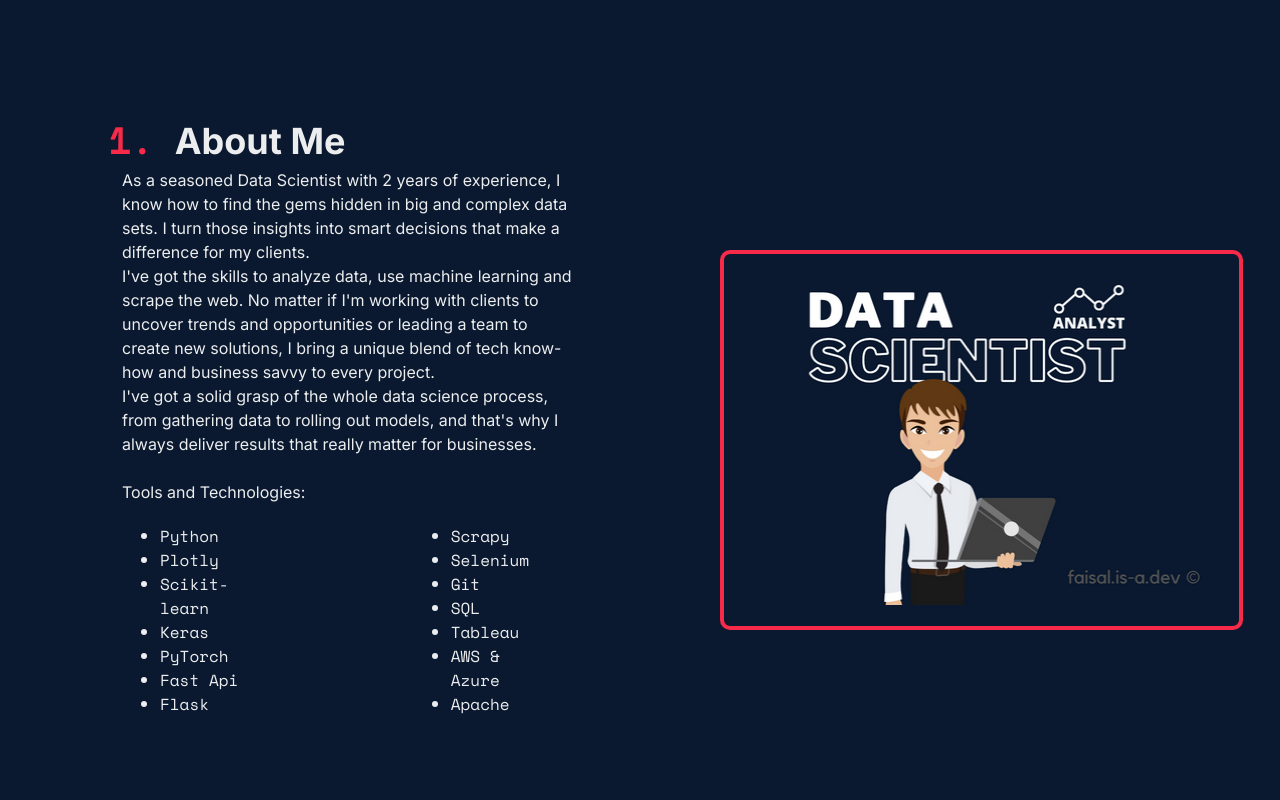
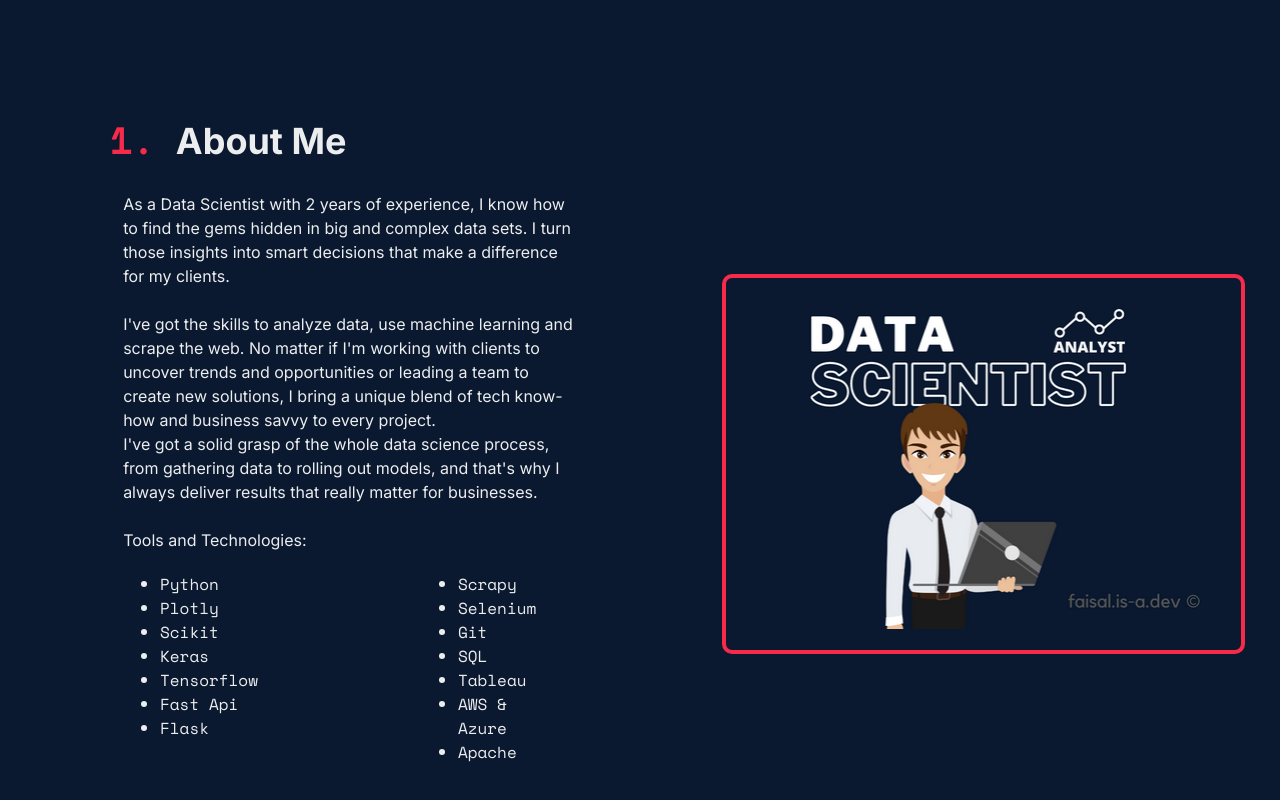
Before and after one commit to faisal-fida/faisal-fida.github.io, a Next.js app: page / in a window 1280 px wide. Shown: the part 810-1610 px from the top of the page. Built offline with nearby package versions, Linux system fonts and the light colour scheme.

Commit message:
Update About.tsx

```diff
--- a/src/components/About.tsx
+++ b/src/components/About.tsx
@@ -19,18 +19,18 @@ export const About = () => {
 						About Me
 					</Text>
 					<Text fontSize={{ base: 'smaller', md: 'sm', lg: 'md' }} fontWeight="normal" maxWidth={450} pb={5}>
-						As a seasoned Data Scientist with 2 years of experience, I know how to find the gems hidden in big and complex data sets. I turn those insights into smart decisions that make a difference for my clients.<br />
+						<br/>As a Data Scientist with 2 years of experience, I know how to find the gems hidden in big and complex data sets. I turn those insights into smart decisions that make a difference for my clients.<br/><br/>
 						I've got the skills to analyze data, use machine learning and scrape the web. No matter if I'm working with clients to uncover trends and opportunities or leading a team to create new solutions, I bring a unique blend of tech know-how and business savvy to every project.<br />
-						I've got a solid grasp of the whole data science process, from gathering data to rolling out models, and that's why I always deliver results that really matter for businesses.<br /><br />
+						I've got a solid grasp of the whole data science process, from gathering data to rolling out models, and that's why I always deliver results that really matter for businesses.<br/><br/>
 						Tools and Technologies:
 					</Text>
 					<Flex fontFamily="heading">
 						<UnorderedList mx={[50, 75, 100]}>
 							<ListItem>Python</ListItem>
 							<ListItem>Plotly</ListItem>
-							<ListItem>Scikit-learn</ListItem>
+							<ListItem>Scikit</ListItem>
 							<ListItem>Keras</ListItem>
-							<ListItem>PyTorch</ListItem>
+							<ListItem>Tensorflow</ListItem>
 							<ListItem>Fast Api</ListItem>
 							<ListItem>Flask</ListItem>
 						</UnorderedList>
```
